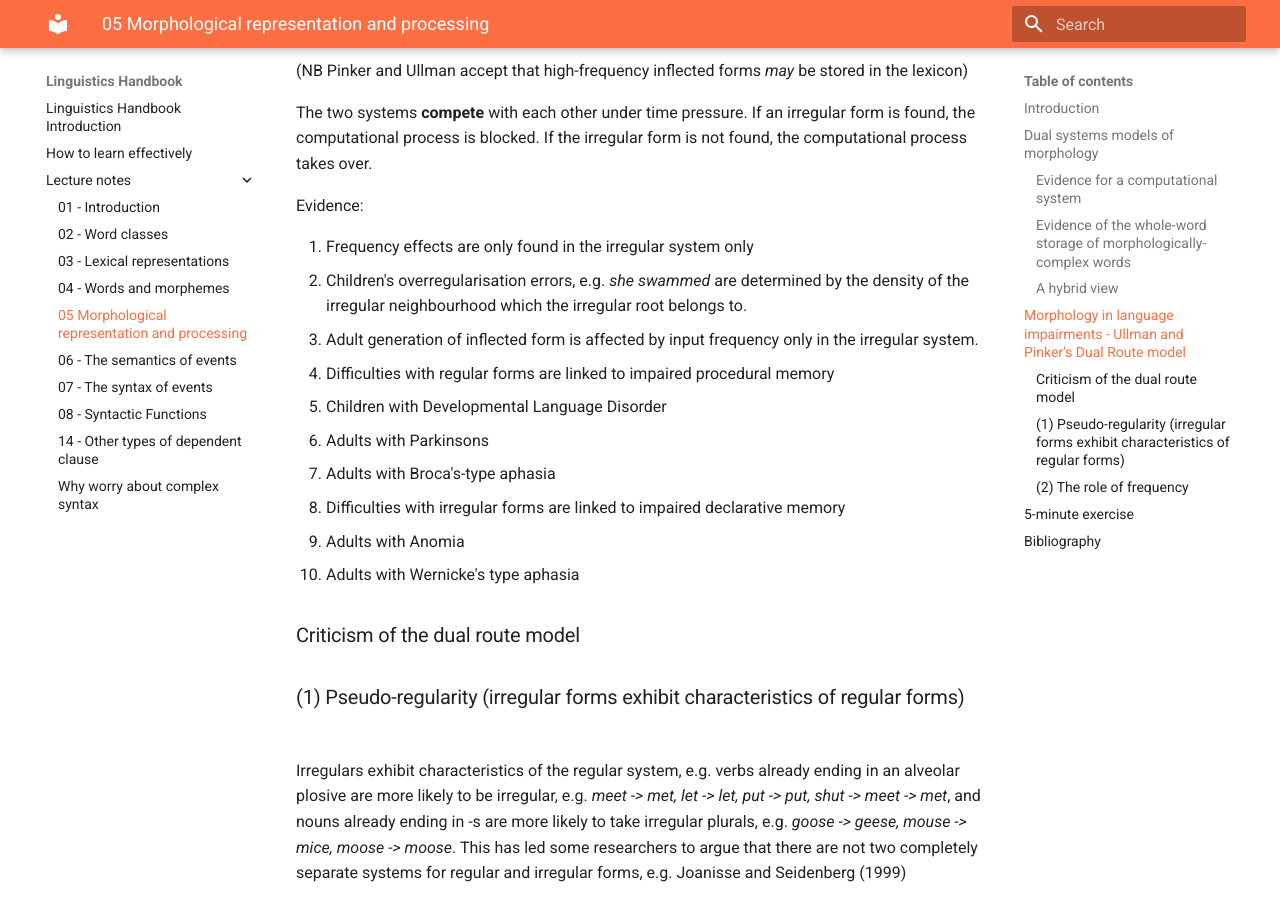
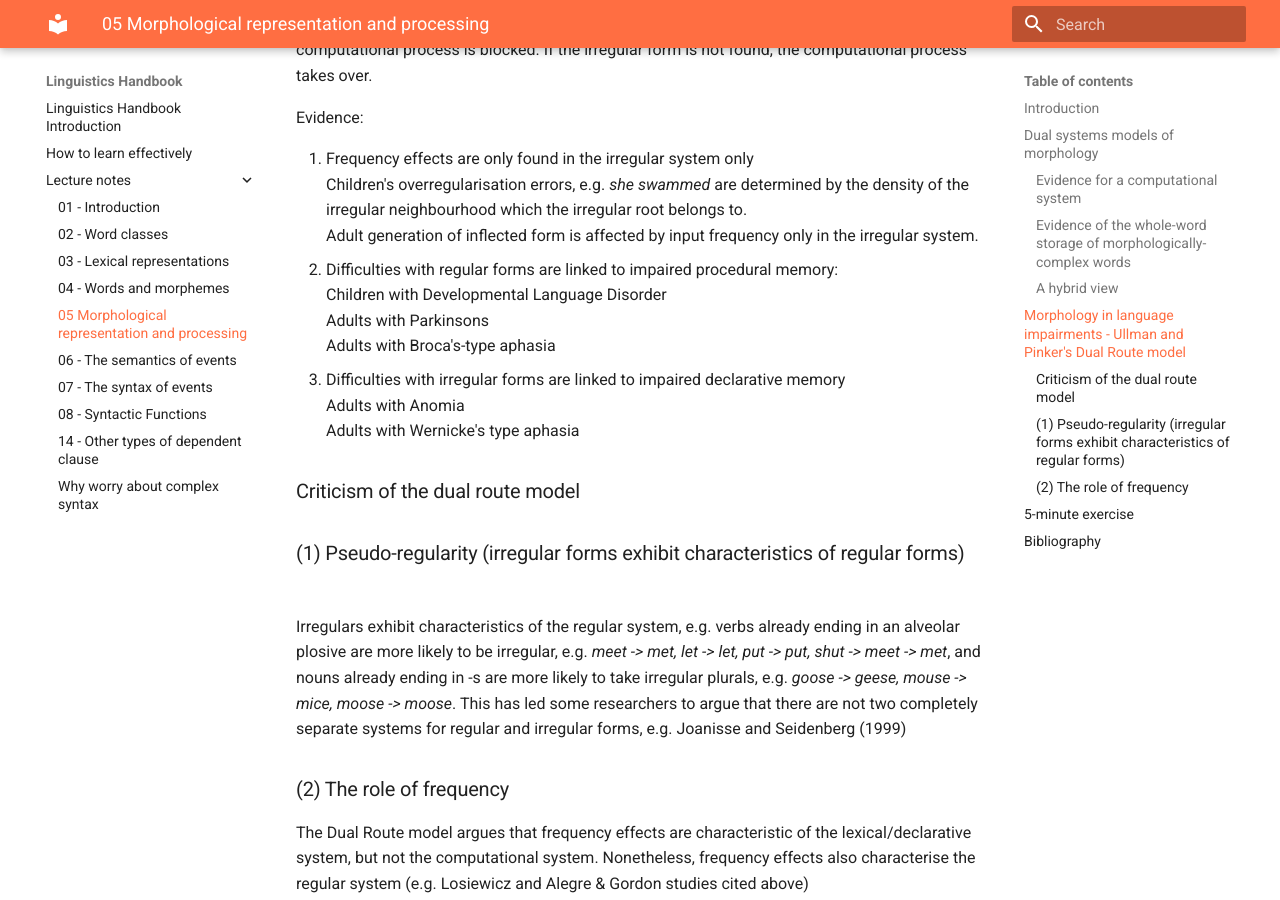
Before and after one commit to nickriches/linguistics_handbook, an MkDocs documentation site: the page built from docs/lecture notes/05 Morphological representation and processing.md, in a window 1280 px wide and 900 px high, scrolled down 3130 px. Built offline with MkDocs 1.6.1 and Material for MkDocs 9.7.7, drawn with Linux system fonts in a browser that asks for light colours; some of the changed lines change nothing that is shown.

Commit message:
changes to bullets

```diff
--- a/docs/lecture notes/05 Morphological representation and processing.md
+++ b/docs/lecture notes/05 Morphological representation and processing.md
@@ -24,26 +24,15 @@
 
 ### Evidence for a computational system
 
-1. We can use morphemes *productively*
+1. We can use morphemes *productively*<br>He merengu**ed** his way onto the dance floor<br>She was so angry that she crutch**ed** her boyfriend<br>There are two wug**s**<br>Look! The dog is meek**ing**<br>The dog was **un**meek**able**
 
-   1. He merengu**ed** his way onto the dance floor
-   2. She was so angry that she crutch**ed** her boyfriend
-   3. There are two wug**s**
-   4. Look! The dog is meek**ing**
-   5. The dog was **un**meek**able**
-2. *Morphological movement, stranding and substitution errors* indicate separate storage of inflectional / derivational morphemes
-   1. She wash upp**ed** the dishes.
-   3. We have a lot of church**es** in our minister
-   4. She always pack**s** a keep
+2. *Morphological movement, stranding and substitution errors* indicate separate storage of inflectional / derivational morphemes<br>She wash upp**ed** the dishes.<br>We have a lot of church**es** in our minister<br>She always pack**s** a keep
 3. Evidence that we process sounds which are potentially morphemes as morphemes (*morpho-phonological parsing* - Post et al. 2008). For example reaction times indicate that we parse pseudo-inflections, e.g. *mil**d*** (potentially past tense of the verb *to mile*) as actual inflections. This results in longer reaction times in a task where participants need to determine whether two words, e.g. *mile* and *mild* are the same or different.
 4. Words with regular inflectional affixes tend to be phonotactically irregular (e.g. irregular *lost* rhymes with *frost*, but regular *turned* does not rhyme with any other monomorphemic word). This suggests they are not stored, as phonotactic regularity is assumed to be a characteristic of the lexicon.
 
 ### Evidence of the whole-word storage of morphologically-complex words
 
-1. Some complex forms contain *non-word roots*, indicating that they haven't been built up compositionally, e.g.
-   1. Un<u>remitt</u>ingly
-   2. It's in<u>evit</u>able
-   3. The food supplies were de<u>plete</u>d
+1. Some complex forms contain *non-word roots*, indicating that they haven't been built up compositionally, e.g.<br>Un<u>remitt</u>ingly<br>It's in<u>evit</u>able<br>The food supplies were de<u>plete</u>d
 2. Some morphemes have multiple meanings, e.g. *-er* = AGENT, e.g. *gardener*, or INSTRUMENT, e.g. paint *stripper*. Specific roots bias the suffix towards one meaning or another, e.g. with *gardener* AGENT interpretation is much more likely than INSTRUMENT interpretation. Given this, it is likely that we access root + affix as a whole. If words were built up compositionally, how do we know which meaning of *-er* to select?
 3. Psycholinguistic evidence indicates that some morphologically-complex forms are stored as wholes, e.g. Loscewicz (1995) found that inflections in high-frequency inflected forms were significantly shorter than in low-frequency inflected forms. She therefore concluded that high-frequency forms were stored as a whole. Alegre and Gordon (1999) found a relationship between whole-word frequency and performance on a nonword discrimination task when whole-word frequency exceeded 1 per 7 million. Again, this suggests that high frequency morphologically complex forms may be stored as wholes.
 
@@ -83,16 +72,9 @@
 
 Evidence:
 
-1. Frequency effects are only found in the irregular system only
-   1. Children's overregularisation errors, e.g. *she swammed* are determined by the density of the irregular neighbourhood which the irregular root belongs to.
-   2. Adult generation of inflected form is affected by input frequency only in the irregular system.
-2. Difficulties with regular forms are linked to impaired procedural memory
-   1. Children with Developmental Language Disorder
-   2. Adults with Parkinsons
-   3. Adults with Broca's-type aphasia
-3. Difficulties with irregular forms are linked to impaired declarative memory
-   1. Adults with Anomia
-   2. Adults with Wernicke's type aphasia
+1. Frequency effects are only found in the irregular system only<br>Children's overregularisation errors, e.g. *she swammed* are determined by the density of the irregular neighbourhood which the irregular root belongs to.<br>Adult generation of inflected form is affected by input frequency only in the irregular system.
+2. Difficulties with regular forms are linked to impaired procedural memory:<br>Children with Developmental Language Disorder<br>Adults with Parkinsons<br>Adults with Broca's-type aphasia
+3. Difficulties with irregular forms are linked to impaired declarative memory<br>Adults with Anomia<br>Adults with Wernicke's type aphasia
 
 ### Criticism of the dual route model
 
```
Also changed, not shown: site/lecture notes/05 Morphological representation and processing/index.html, site/search/search_index.json, 1 other file.
